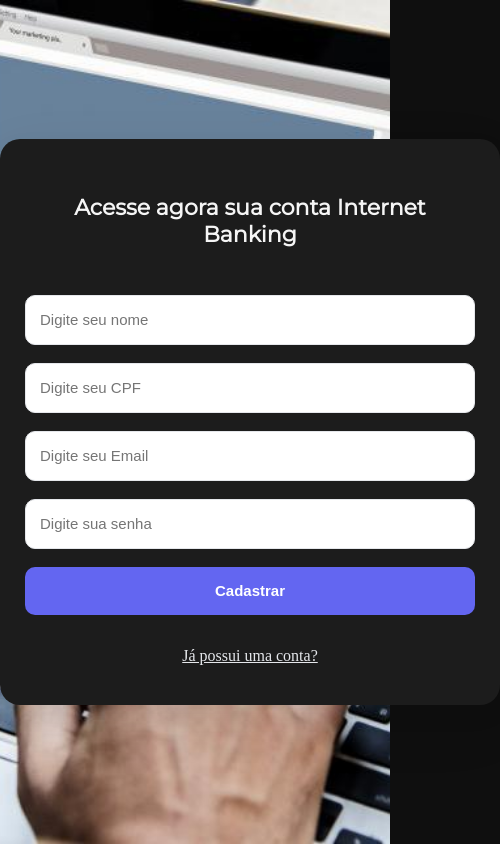
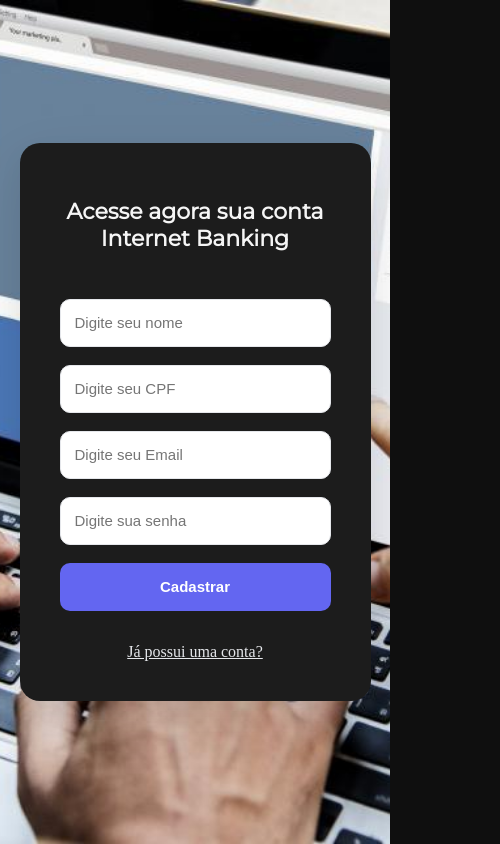
Before and after one commit to rubensqueiroz863/internet-banking, an Angular app: page /register in a window 390 px wide. Shown: the whole page, 500 px wide, since content can reach past the window. Built offline with nearby package versions, Linux system fonts and the light colour scheme.

Commit message:
fix(mobileDesign): Ajuste do design da versão mobile

```diff
--- a/src/app/components/logo/logo.scss
+++ b/src/app/components/logo/logo.scss
@@ -1,8 +1,8 @@
 .logo {
   p {
     color: var(--text-main);
-    font-family: 'AlfaSlabOne' Arial, Helvetica, sans-serif;
-    font-size: clamp(1.5rem, 1.8vw, 1.2rem);
+    font-family: 'AlfaSlabOne';
+    font-size: clamp(1.2rem, 1.8vw, 1.2rem);
   }
   cursor: pointer;
 }
--- a/src/app/pages/landingpage/landingpage.scss
+++ b/src/app/pages/landingpage/landingpage.scss
@@ -1,5 +1,5 @@
 .scroll-container {
-  height: 100vh;
+  height: 100dvh;
   overflow-y: auto;
 
   scroll-snap-type: y mandatory;
--- a/src/app/pages/login/login.scss
+++ b/src/app/pages/login/login.scss
@@ -1,5 +1,5 @@
 .principal {
-  min-height: 100vh;
+  min-height: 100dvh;
   display: grid;
   place-items: center;
 
@@ -32,6 +32,10 @@ img {
   display: flex;
   flex-direction: column;
   gap: 32px;
+
+  @media (max-width: 640px) {
+    width: 90%;
+  }
 
   h1 {
     font-family: 'Montserrat', sans-serif;
@@ -73,7 +77,7 @@ img {
     }
 
     button {
-      width: 450px;
+      width: 100%;
       height: 48px;
 
       padding: 0 14px;
--- a/src/app/pages/register/register.scss
+++ b/src/app/pages/register/register.scss
@@ -1,5 +1,5 @@
 .principal {
-  min-height: 100vh;
+  min-height: 100dvh;
   display: grid;
   place-items: center;
 
@@ -32,6 +32,10 @@ img {
   display: flex;
   flex-direction: column;
   gap: 32px;
+
+  @media (max-width: 640px) {
+    width: 90%;
+  }
 
   h1 {
     font-family: 'Montserrat', sans-serif;
@@ -73,7 +77,7 @@ img {
     }
 
     button {
-      width: 450px;
+      width: 100%;
       height: 48px;
 
       padding: 0 14px;
--- a/src/styles.scss
+++ b/src/styles.scss
@@ -23,6 +23,12 @@ html, body {
   background-color: var(--bg-main);
 }
 
+*,
+*::before,
+*::after {
+  box-sizing: border-box;
+}
+
 @font-face {
   font-family: 'AlfaSlabOne';
   src: url('/fonts/AlfaSlabOne-Regular.ttf');
```
